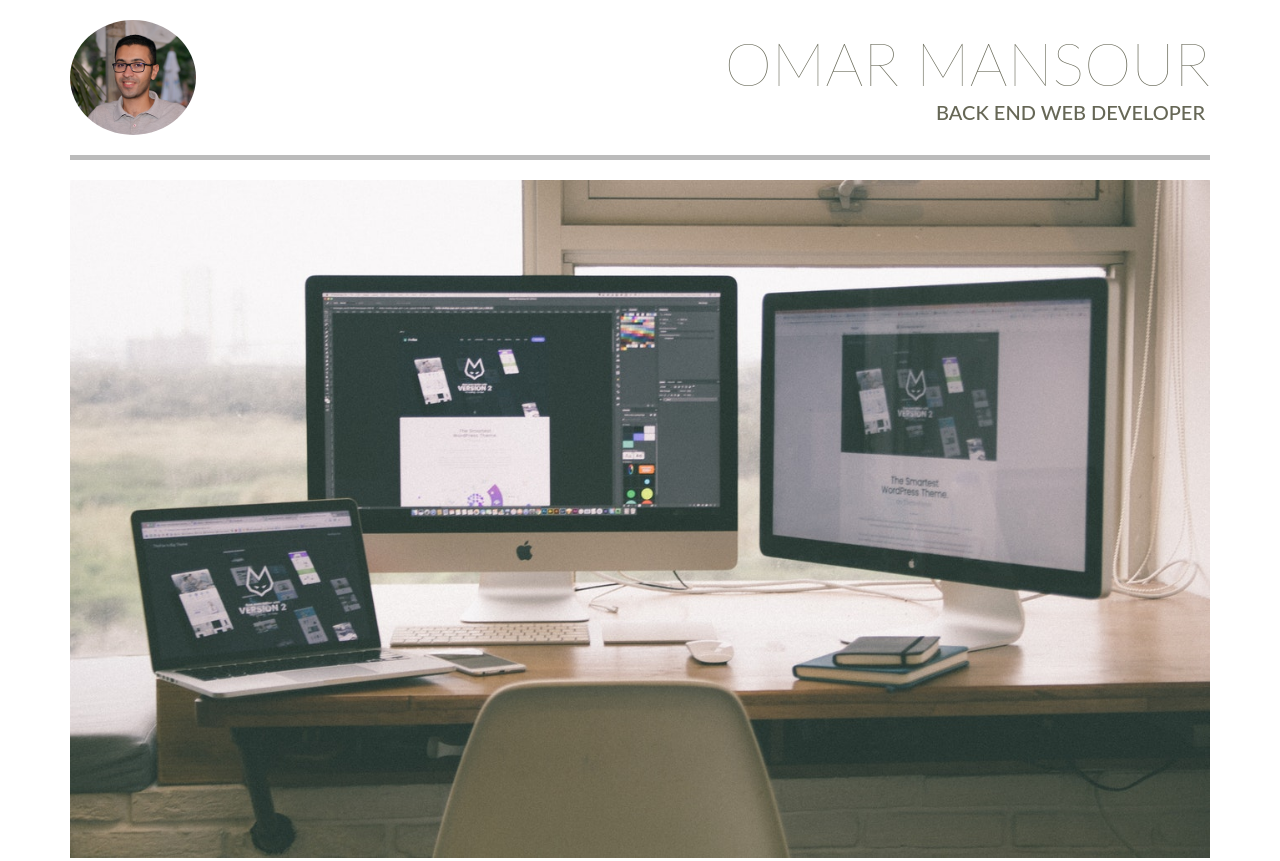
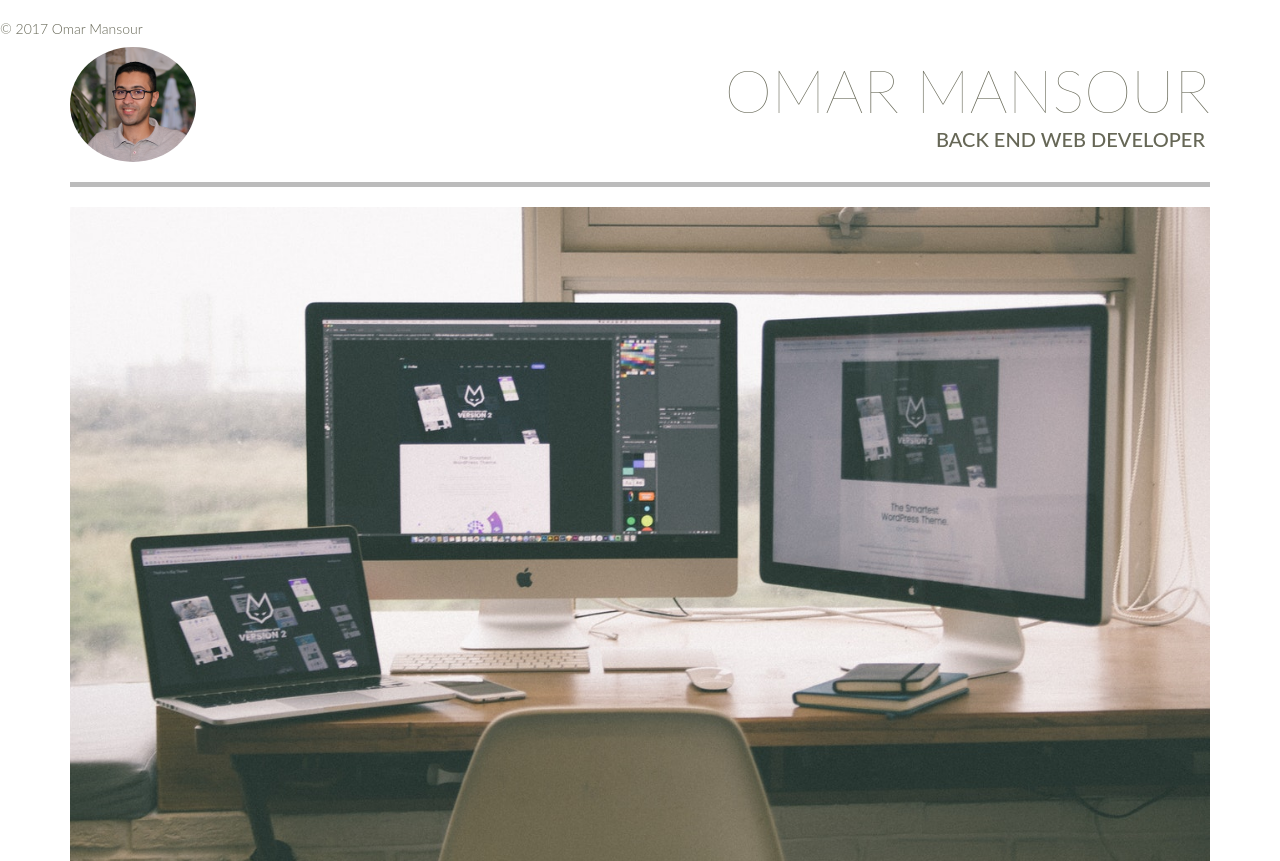
Before and after one commit to OmarElraies/Portfolio-Site, a plain HTML site: page index.html in a window 1280 px wide. Shown: the top 861 px of the page. Drawn offline with Linux system fonts and the light colour scheme.

Commit message:
Update index.html

```diff
--- a/index.html
+++ b/index.html
@@ -18,6 +18,7 @@
   <![endif]-->
 </head>
 <body>
+  <p>© 2017 Omar Mansour</p>
   <div class="container">
     <header class="row">
       <div class="col-md-6">
```
